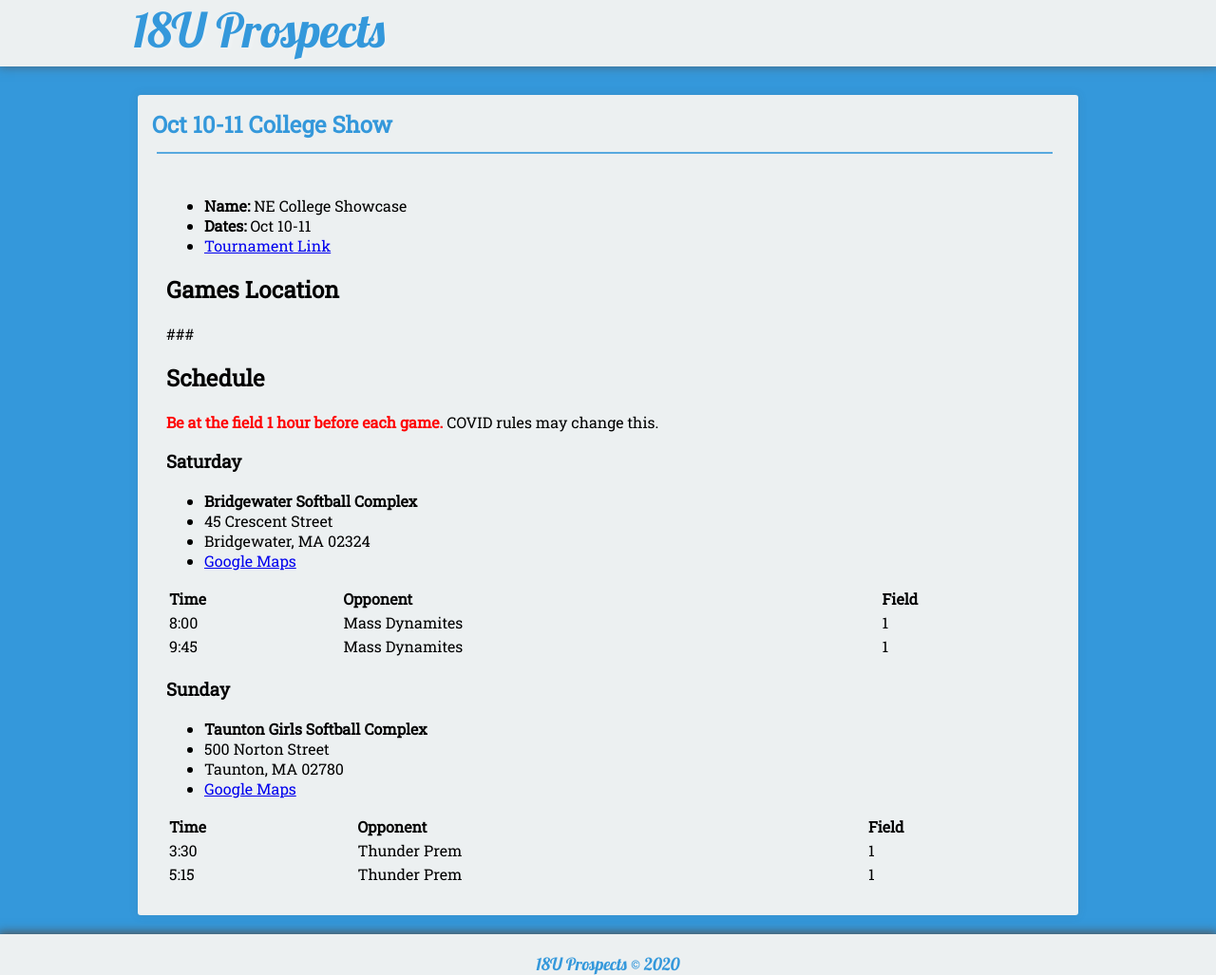
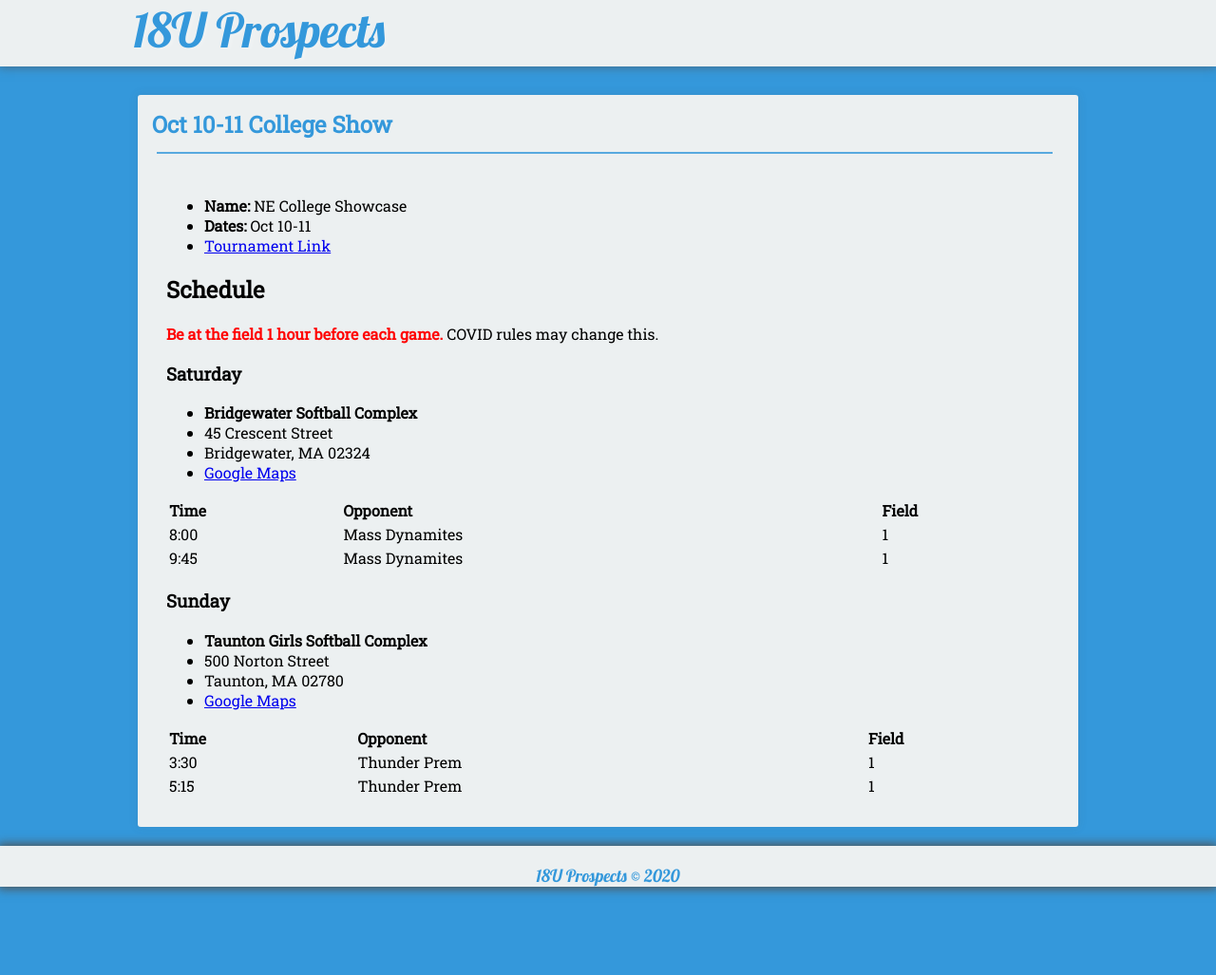
Before and after one commit to seanmerrow/ecf, a Jekyll site: the page built from _posts/2019-08-01-Jun-20-Polar.md, in a window 1280 px wide. Shown: the whole page at 95% size. Built offline with Jekyll 4.4.1, drawn with Linux system fonts in a browser that asks for light colours; nearby versions of some CDN libraries.

Commit message:
Update 2019-08-01-Jun-20-Polar.md

```diff
--- a/_posts/2019-08-01-Jun-20-Polar.md
+++ b/_posts/2019-08-01-Jun-20-Polar.md
@@ -11,9 +11,6 @@ category:
 * **Name:** NE College Showcase
 * **Dates:** Oct 10-11
 * [Tournament Link](https://www.polarcrushsoftball.com/our-tournament)
-
-## Games Location
-###
 
 ## Schedule
 **<span style="color:red">Be at the field 1 hour before each game.</span>** COVID rules may change this.
```
